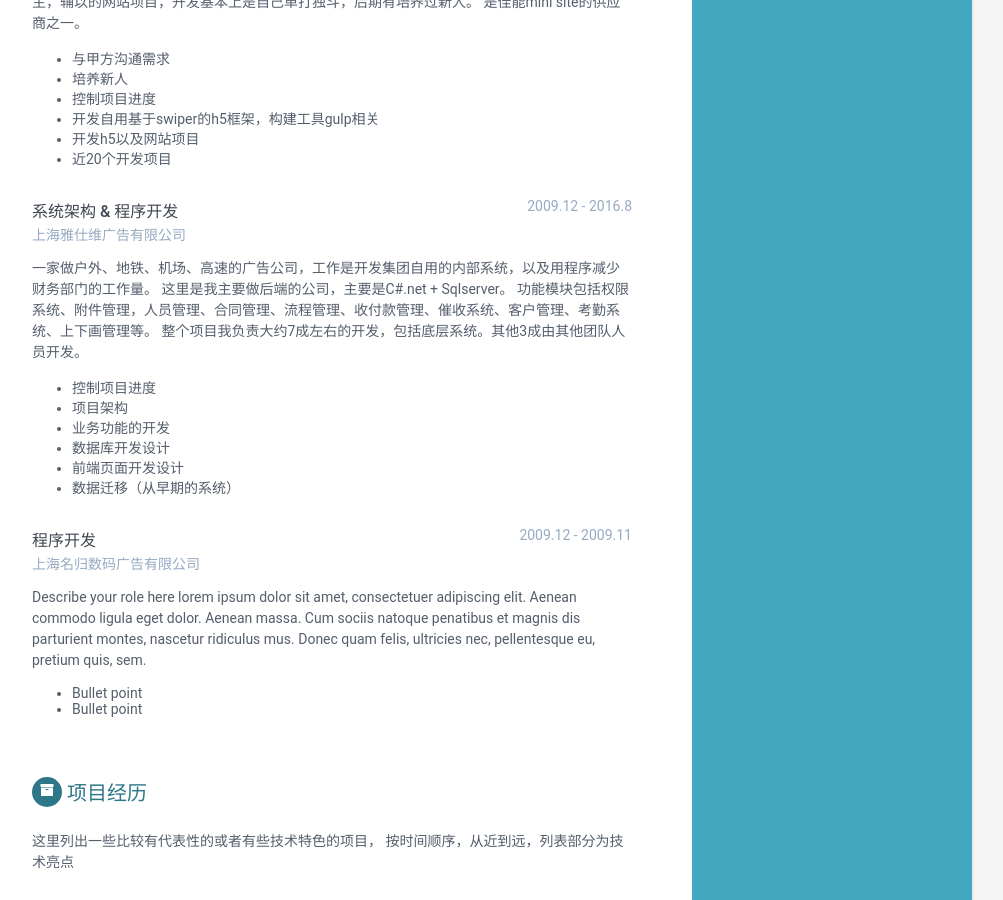
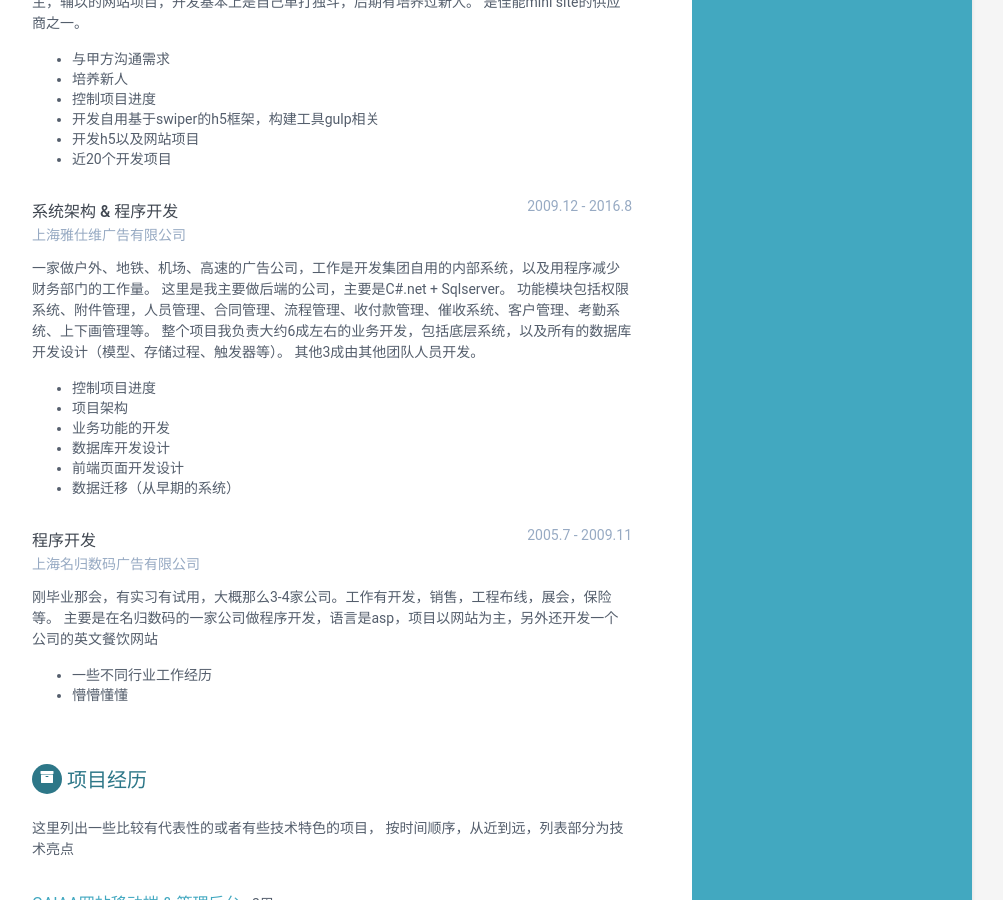
Before and after one commit to wellfrog16/cv, a Jekyll site: the page built from index.html, in a window 1280 px wide and 900 px high, scrolled down 1036 px. Shown: the whole window, without its empty margins (168-1171 px from the left). Built offline with Jekyll 4.4.1, drawn with Linux system fonts in a browser that asks for light colours.

Commit message:
资料更新

```diff
--- a/_data/data.yml
+++ b/_data/data.yml
@@ -111,7 +111,8 @@ experiences:
         一家做户外、地铁、机场、高速的广告公司，工作是开发集团自用的内部系统，以及用程序减少财务部门的工作量。
         这里是我主要做后端的公司，主要是C#.net + Sqlserver。
         功能模块包括权限系统、附件管理，人员管理、合同管理、流程管理、收付款管理、催收系统、客户管理、考勤系统、上下画管理等。
-        整个项目我负责大约7成左右的开发，包括底层系统。其他3成由其他团队人员开发。
+        整个项目我负责大约6成左右的业务开发，包括底层系统，以及所有的数据库开发设计（模型、存储过程、触发器等）。
+        其他3成由其他团队人员开发。
 
           - 控制项目进度
           - 项目架构
@@ -121,17 +122,14 @@ experiences:
           - 数据迁移（从早期的系统）
 
     - role: 程序开发
-      time: 2009.12 - 2009.11
+      time: 2005.7 - 2009.11
       company: 上海名归数码广告有限公司
       details: |
-        Describe your role here lorem ipsum dolor sit amet, consectetuer
-        adipiscing elit. Aenean commodo ligula eget dolor. Aenean massa.
-        Cum sociis natoque penatibus et magnis dis parturient montes,
-        nascetur ridiculus mus. Donec quam felis, ultricies nec,
-        pellentesque eu, pretium quis, sem.
+        刚毕业那会，有实习有试用，大概那么3-4家公司。工作有开发，销售，工程布线，展会，保险等。
+        主要是在名归数码的一家公司做程序开发，语言是asp，项目以网站为主，另外还开发一个公司的英文餐饮网站
 
-          - Bullet point
-          - Bullet point
+          - 一些不同行业工作经历
+          - 懵懵懂懂
 
 projects:
     title: 项目经历
```
